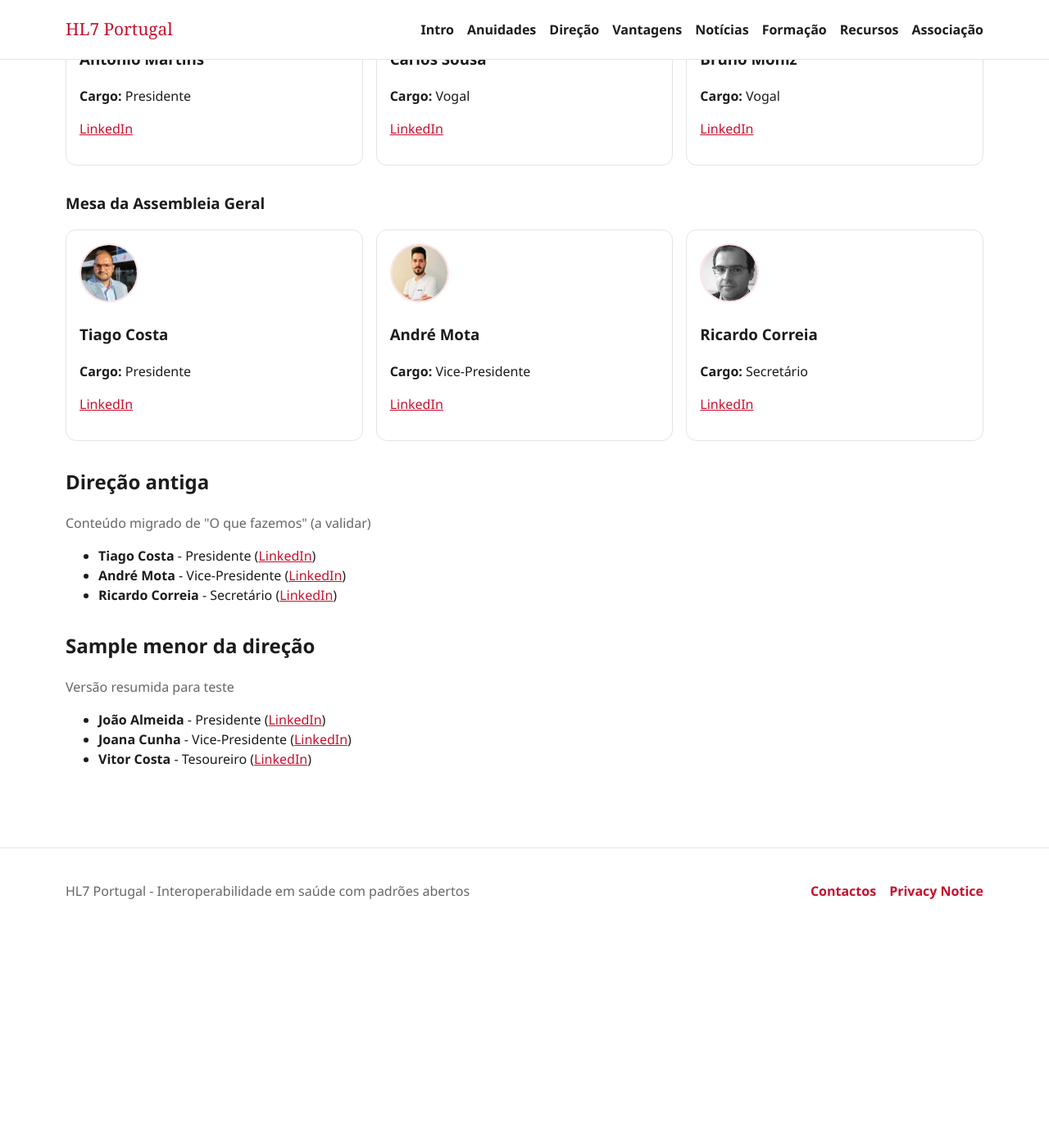
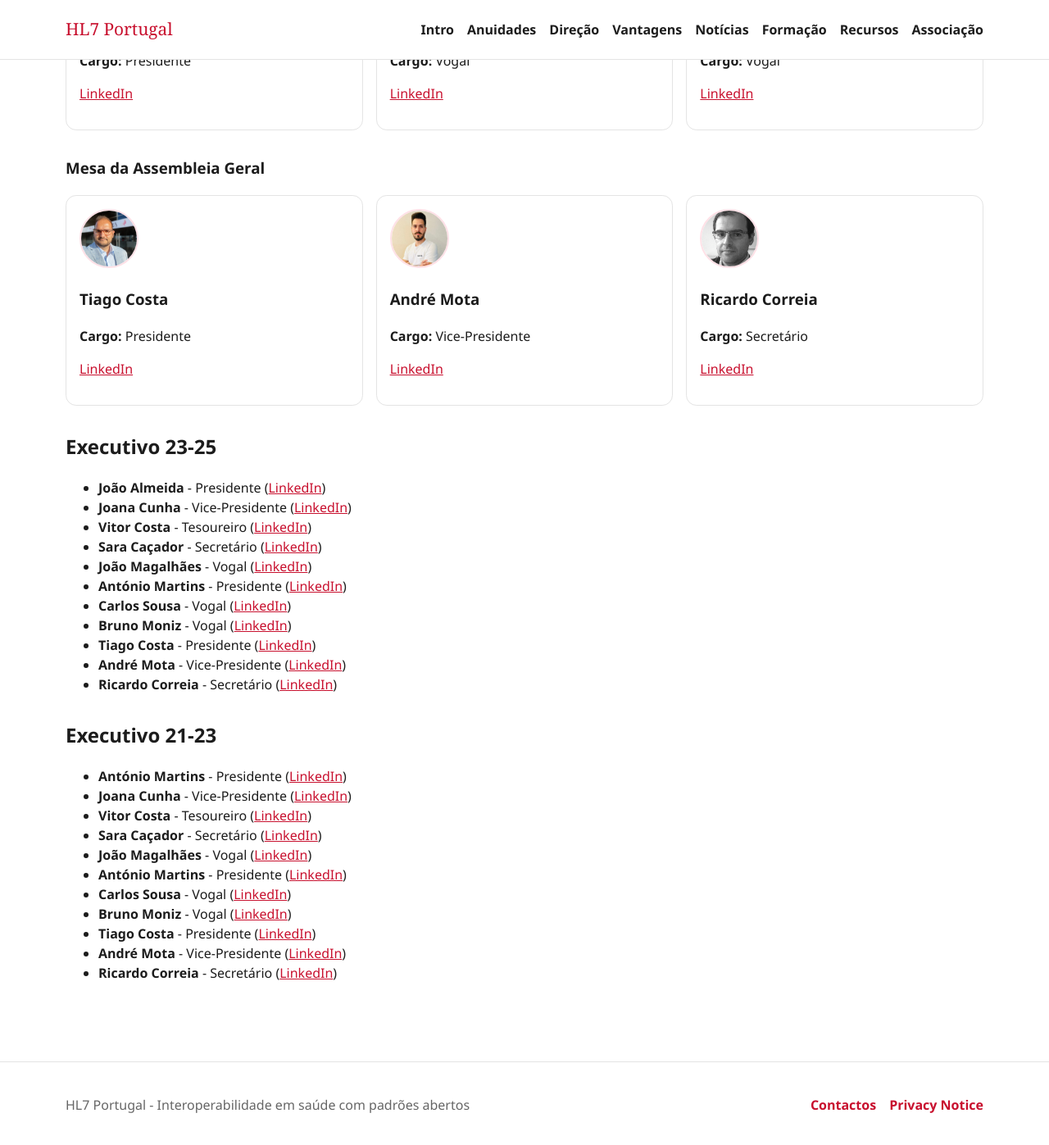
Before and after one commit to hl7-pt/website, a Jekyll site: the page built from pages/direcao.md, in a window 1280 px wide and 1400 px high, scrolled down 1008 px. Shown: the top 1397 px of the window at 82% size. Built offline with Jekyll 4.4.1, drawn with Linux system fonts in a browser that asks for light colours; before the commit the page ends 2147 px from its top, so only the background shows below that; some of the changed text lies outside the part shown.

Commit message:
direcao atual

```diff
--- a/_data/direcao.yml
+++ b/_data/direcao.yml
@@ -1,7 +1,54 @@
 nova:
-  titulo: Direção nova
-  origem: Conteúdo migrado de "O que fazemos"
+  titulo: Direção Atual
+
   direcao:
+    - nome: João Almeida
+      cargo: Presidente
+      linkedin: ""
+      foto: /assets/images/direcao/Foto_Lkdin-e1684159906458.jpg
+    - nome: João Magalhães
+      cargo: Vice-Presidente
+      linkedin: ""
+      foto: /assets/images/direcao/PHOTO-2023-03-09-22-03-50.jpg
+    - nome: Liliana Correia
+      cargo: Tesoureira
+      linkedin: "https://www.linkedin.com/in/correialiliana/"
+      foto: "/assets/images/direcao/liliana-correia.png"
+    - nome: Sandra Reis
+      cargo: Secretária
+      linkedin: "https://www.linkedin.com/in/sandra-reis/"
+      foto: /assets/images/direcao/sandra-reis.png
+
+  conselho_fiscal:
+    - nome: António Martins
+      cargo: Presidente
+      linkedin: ""
+      foto: assets/images/direcao/Profissional_Antonio-1.jpg
+    - nome: Carlos Sousa
+      cargo: Vogal
+      linkedin: ""
+      foto: assets/images/direcao/Carlos-Sousa.jpg
+    - nome: Vitor Costa
+      cargo: Vogal
+      linkedin: ""
+      foto: /assets/images/direcao/PHOTO-2023-03-09-15-03-03-e1684159857218.jpg
+  mesa_assembleia_geral:
+    - nome: Tiago Costa
+      cargo: Presidente
+      linkedin: ""
+      foto: /assets/images/direcao/PHOTO-2023-03-09-14-59-55.jpg
+    - nome: André Mota
+      cargo: Vice-Presidente
+      linkedin: ""
+      foto: /assets/images/direcao/PHOTO-2023-03-18-16-49-03-e1684159980812.jpg
+    - nome: Ricardo Correia
+      cargo: Secretário
+      linkedin: ""
+      foto: assets/images/direcao/Ricardo-Correia.png
+
+antiga:
+  titulo: Executivo 23-25
+  membros:
     - nome: João Almeida
       cargo: Presidente
       linkedin: ""
@@ -22,7 +69,6 @@ nova:
       cargo: Vogal
       linkedin: ""
       foto: /assets/images/direcao/PHOTO-2023-03-09-22-03-50.jpg
-  conselho_fiscal:
     - nome: António Martins
       cargo: Presidente
       linkedin: ""
@@ -35,7 +81,6 @@ nova:
       cargo: Vogal
       linkedin: ""
       foto: assets/images/direcao/PHOTO-2023-03-09-15-56-35-e1684160049592.jpg
-  mesa_assembleia_geral:
     - nome: Tiago Costa
       cargo: Presidente
       linkedin: ""
@@ -49,36 +94,50 @@ nova:
       linkedin: ""
       foto: assets/images/direcao/Ricardo-Correia.png
 
-antiga:
-  titulo: Direção antiga
-  origem: Conteúdo migrado de "O que fazemos" (a validar)
+sample_menor:
+  titulo: Executivo 21-23
   membros:
+    - nome: António Martins
+      cargo: Presidente
+      linkedin: ""
+      foto: /assets/images/direcao/Foto_Lkdin-e1684159906458.jpg
+    - nome: Joana Cunha
+      cargo: Vice-Presidente
+      linkedin: ""
+      foto: assets/images/direcao/joana-cunha (1).jpg
+    - nome: Vitor Costa
+      cargo: Tesoureiro
+      linkedin: ""
+      foto: /assets/images/direcao/PHOTO-2023-03-09-15-03-03-e1684159857218.jpg
+    - nome: Sara Caçador
+      cargo: Secretário
+      linkedin: ""
+      foto: assets/images/direcao/PHOTO-2023-03-10-10-33-09-e1684160019456.jpg
+    - nome: João Magalhães
+      cargo: Vogal
+      linkedin: ""
+      foto: /assets/images/direcao/PHOTO-2023-03-09-22-03-50.jpg
+    - nome: António Martins
+      cargo: Presidente
+      linkedin: ""
+      foto: assets/images/direcao/Profissional_Antonio-1.jpg
+    - nome: Carlos Sousa
+      cargo: Vogal
+      linkedin: ""
+      foto: assets/images/direcao/Carlos-Sousa.jpg
+    - nome: Bruno Moniz
+      cargo: Vogal
+      linkedin: ""
+      foto: assets/images/direcao/PHOTO-2023-03-09-15-56-35-e1684160049592.jpg
     - nome: Tiago Costa
       cargo: Presidente
       linkedin: ""
-      foto: /assets/images/direcao/member-placeholder.svg
+      foto: /assets/images/direcao/PHOTO-2023-03-09-14-59-55.jpg
     - nome: André Mota
       cargo: Vice-Presidente
       linkedin: ""
-      foto: /assets/images/direcao/member-placeholder.svg
+      foto: /assets/images/direcao/PHOTO-2023-03-18-16-49-03-e1684159980812.jpg
     - nome: Ricardo Correia
       cargo: Secretário
       linkedin: ""
-      foto: /assets/images/direcao/member-placeholder.svg
-
-sample_menor:
-  titulo: Sample menor da direção
-  origem: Versão resumida para teste
-  membros:
-    - nome: João Almeida
-      cargo: Presidente
-      linkedin: ""
-      foto: /assets/images/direcao/member-placeholder.svg
-    - nome: Joana Cunha
-      cargo: Vice-Presidente
-      linkedin: ""
-      foto: /assets/images/direcao/member-placeholder.svg
-    - nome: Vitor Costa
-      cargo: Tesoureiro
-      linkedin: ""
-      foto: /assets/images/direcao/member-placeholder.svg
+      foto: assets/images/direcao/Ricardo-Correia.png
```
Also changed, not shown: assets/images/direcao/liliana-correia.png (added), assets/images/direcao/sandra-reis.png (added).
